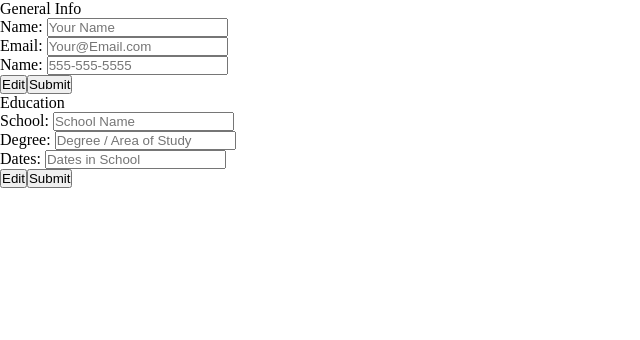
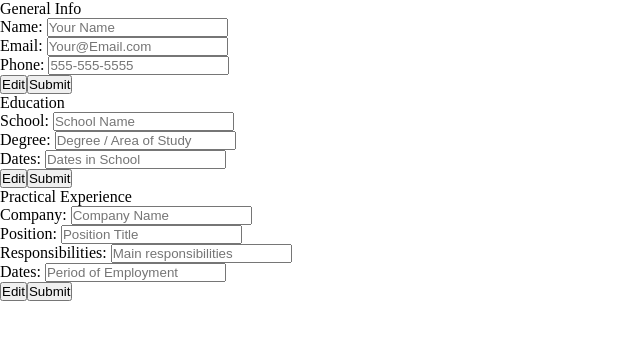
Before and after one commit to calansc/cv-application, a React (Vite) app: page / in a window 1280 px wide. Shown: the top 340 px of the page, without its empty margins (0-640 px from the left). Built offline with nearby package versions, Linux system fonts and the light colour scheme.

Commit message:
Add practical experience section. Update CvApp, education, and general info

```diff
--- a/src/CvApp.jsx
+++ b/src/CvApp.jsx
@@ -1,6 +1,7 @@
 import { useState } from 'react'
 import GeneralInfo from './GeneralInfo'
 import Education from './Education'
+import PracticalExperience from './PracticalExperience'
 import './styles/App.css'
 
 function CvApp() {
@@ -9,6 +10,7 @@ function CvApp() {
 <div className="cv-application">
   <GeneralInfo />
   <Education />
+  <PracticalExperience />
 </div>
   )
 }
--- a/src/Education.jsx
+++ b/src/Education.jsx
@@ -42,7 +42,6 @@ export default function Education() {
             </div>
             <div className={editing ? "educationInput active" : "educationInput inactive"}>
             <TextInput
-                className="educationInput"
                 label="Dates: "
                 placeholder="Dates in School"
                 value={education.dates}
--- a/src/GeneralInfo.jsx
+++ b/src/GeneralInfo.jsx
@@ -17,8 +17,6 @@ export default function GeneralInfo() {
         setGeneralInfo({...generalInfo, phone: e.target.value})
     }
     function handleEditClick() {
-        // edit display of inputs and non-input divs?
-        // use state to 'toggle' hidden / show class
         setEditing(true);
     }
     function handleSubmitClick() {
@@ -47,8 +45,7 @@ export default function GeneralInfo() {
             </div>
             <div className={editing ? "generalInfoInput active" : "generalInfoInput inactive"}>
             <TextInput
-                className="generalInfoInput"
-                label="Name: "
+                label="Phone: "
                 placeholder="555-555-5555"
                 value={generalInfo.phone}
                 onChange={handlePhoneChange}
--- /dev/null
+++ b/src/PracticalExperience.jsx
@@ -0,0 +1,77 @@
+import { useState } from "react";
+import TextInput from "./CustomInput";
+import Buttons from "./Buttons";
+
+export default function PracticalExperience() {
+    const [practicalExperience, setPracticalExperience] = useState({company:'', position:'', responsibilities:'', dates:''});
+    const [editing, setEditing] = useState(true);
+    function handleCompanyChange(e) {
+        setPracticalExperience({...practicalExperience, company: e.target.value});
+    }
+    function handlePositionChange(e) {
+        setPracticalExperience({...practicalExperience, position: e.target.value})
+    }
+    function handleResponsibilitiesChange(e) {
+        setPracticalExperience({...practicalExperience, responsibilities: e.target.value})
+    }
+    function handleDatesChange(e) {
+        setPracticalExperience({...practicalExperience, dates: e.target.value})
+    }
+    function handleEditClick() {
+        setEditing(true);
+    }
+    function handleSubmitClick() {
+        setEditing(false);
+    }
+
+    return (
+        <div className="practicalExperience">Practical Experience
+             <br/>
+            <div className={editing ? "practicalExperienceInput active" : "practicalExperienceInput inactive"}>
+            <TextInput
+                label="Company: "
+                placeholder="Company Name"
+                value={practicalExperience.company}
+                onChange={handleCompanyChange}
+            />
+            </div>
+            <div className={editing ? "practicalExperienceInput active" : "practicalExperienceInput inactive"}>
+            <TextInput
+                label="Position: "
+                placeholder="Position Title"
+                value={practicalExperience.position}
+                onChange={handlePositionChange}
+            />
+            </div>
+            <div className={editing ? "practicalExperienceInput active" : "practicalExperienceInput inactive"}>
+            <TextInput
+                label="Responsibilities: "
+                placeholder="Main responsibilities"
+                value={practicalExperience.responsibilities}
+                onChange={handleResponsibilitiesChange}
+            />
+            </div>
+            <div className={editing ? "practicalExperienceInput active" : "practicalExperienceInput inactive"}>
+            <TextInput
+                label="Dates: "
+                placeholder="Period of Employment"
+                value={practicalExperience.dates}
+                onChange={handleDatesChange}
+            />
+            </div>
+            <div className={editing ? "practicalExperienceText inactive" : "practicalExperienceText active"}>{practicalExperience.company}</div>
+            <div className={editing ? "practicalExperienceText inactive" : "practicalExperienceText active"}>{practicalExperience.position}</div>
+            <div className={editing ? "practicalExperienceText inactive" : "practicalExperienceText active"}>{practicalExperience.responsibilities}</div>
+            <div className={editing ? "practicalExperienceText inactive" : "practicalExperienceText active"}>{practicalExperience.dates}</div>
+            <Buttons
+            name="Edit"
+            onClick={handleEditClick}
+            />
+             <Buttons
+             name="Submit"
+            onClick={handleSubmitClick}
+            />
+
+        </div>
+    )
+}
```
